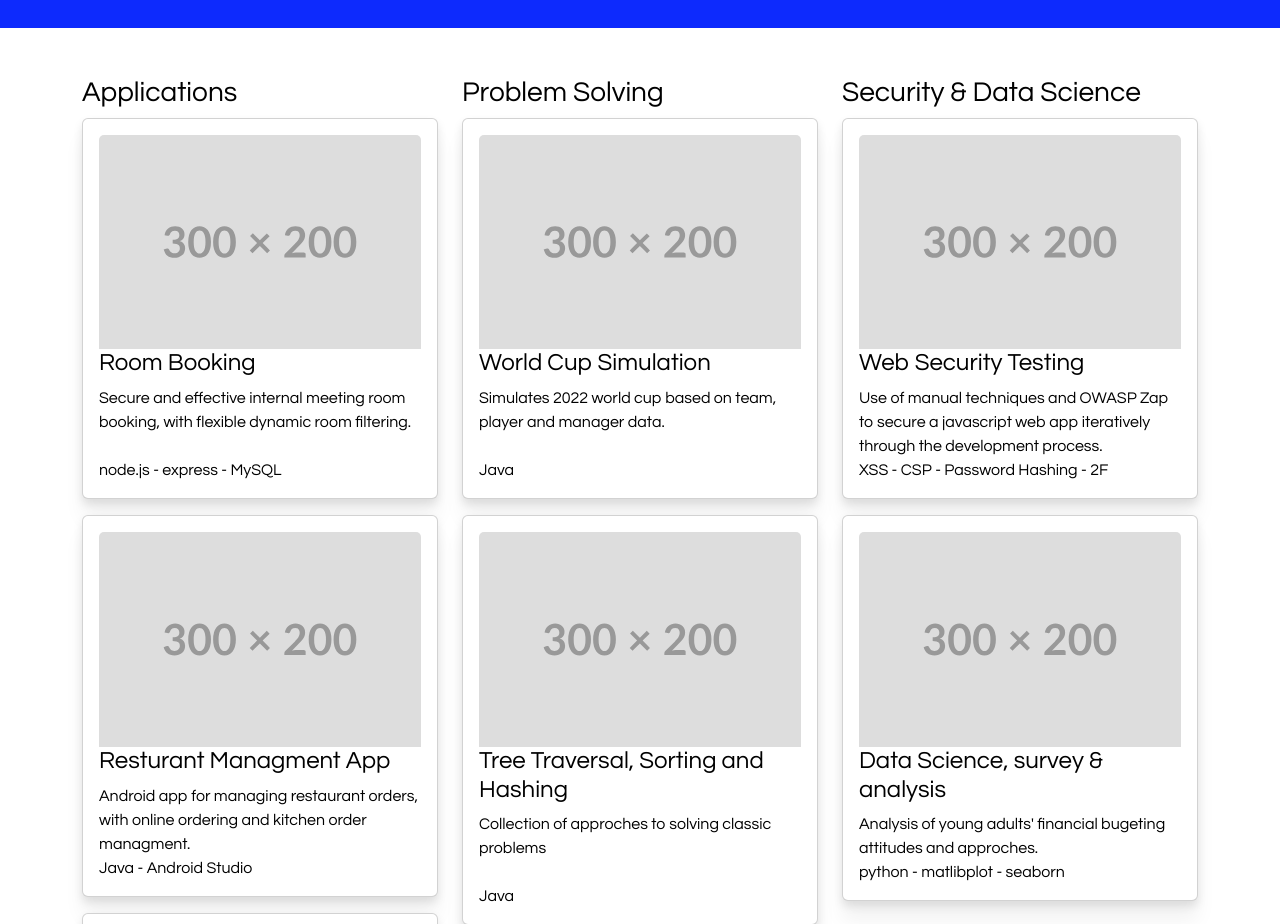
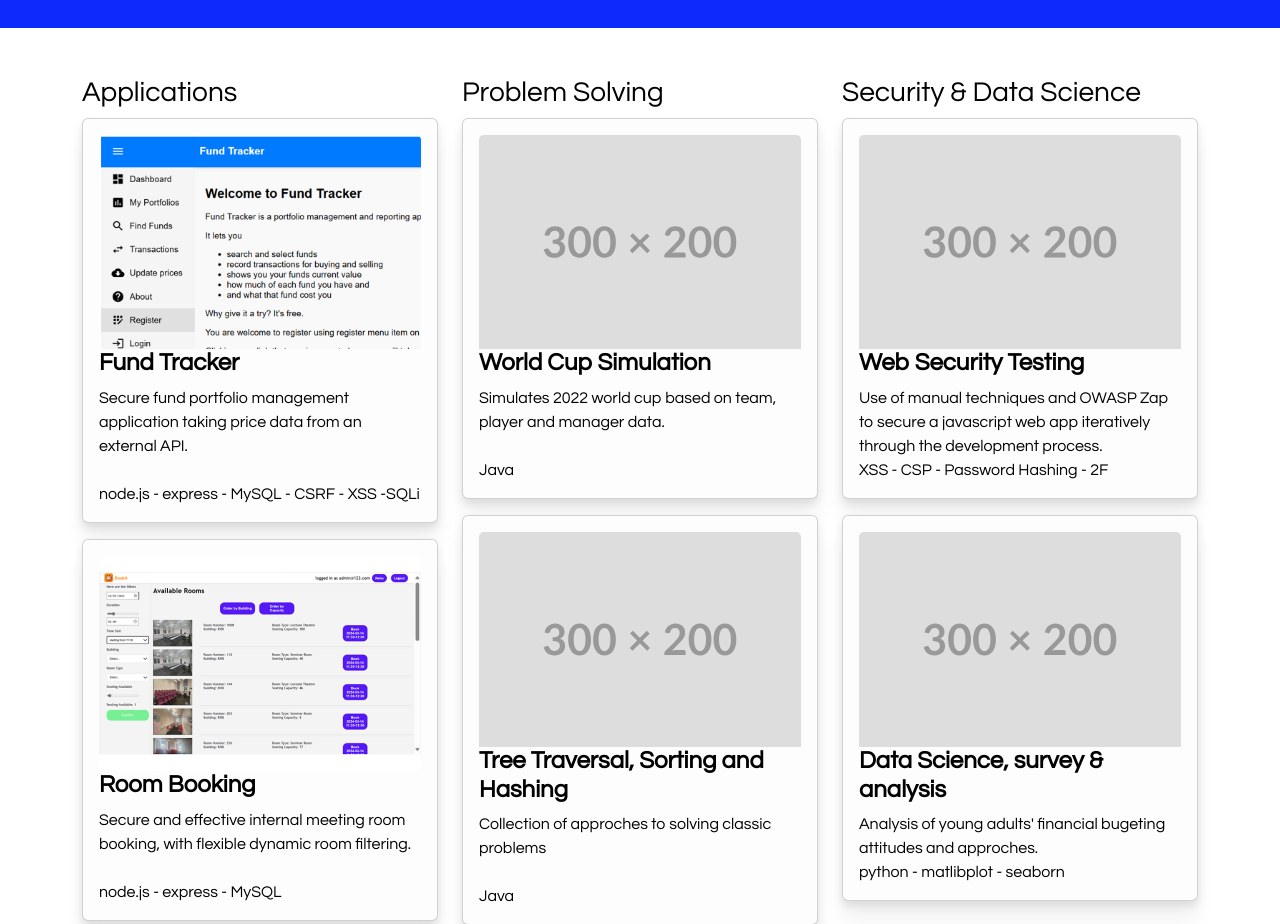
Before and after one commit to jbrun001/jbrun001.github.io, a plain HTML site: page allprojects.html in a window 1280 px wide. Shown: the part 260-1184 px from the top of the page. Drawn offline with nearby package versions, Linux system fonts and the light colour scheme.

Commit message:
update of two projects, committed to test

```diff
--- a/allprojects.html
+++ b/allprojects.html
@@ -61,12 +61,22 @@
           <h3>Applications</h3>
           <div class="card-deck mb-4">
             <!-- each project is a card which contains an image, then project detail which is a title and a description of the project -->
-            <article class="card">
-              <img src="./media/projects/300x200.svg" alt="Room Booking System" class="card-img-top">
-              <!-- project detail - a title and a description -->
-              <h4 class="card-title">Room Booking</h4>
-              <p class="card-text">Secure and effective internal meeting room booking, with flexible dynamic room filtering. </br></br>node.js - express - MySQL</p>
-            </article>
+            <a href="https://github.com/jbrun001/APIProject/blob/main/documentation/portfolio-highlights.md" class="card-link">
+              <article class="card">
+                <img src="./media/projects/project-fundtracker900x600.png" alt="Fund Tracker" class="card-img-top">
+                <!-- project detail - a title and a description -->
+                <h4 class="card-title">Fund Tracker</h4>
+                <p class="card-text">Secure fund portfolio management application taking price data from an external API.</br></br>node.js - express - MySQL - CSRF - XSS  -SQLi</p>
+              </article>
+            </a>
+            <a href="https://github.com/jbrun001/roombooking/blob/main/jbproject-highlights.md" class="card-link">
+              <article class="card">
+                <img src="./media/projects/project-roombooking600x400.png" alt="Room Booking System" class="card-img-top">
+                <!-- project detail - a title and a description -->
+                <h4 class="card-title">Room Booking</h4>
+                <p class="card-text">Secure and effective internal meeting room booking, with flexible dynamic room filtering. </br></br>node.js - express - MySQL</p>
+              </article>
+            </a>
             <article class="card">
               <img src="./media/projects/300x200.svg" alt="Resturant Management App" class="card-img-top">
               <!-- project detail - a title and a description -->
--- a/stylesheets/portfolio.css
+++ b/stylesheets/portfolio.css
@@ -132,7 +132,7 @@ a:hover.buttonlink {
   padding: 1em;
   /* make sure the card is below the floating menu*/
   z-index: 0;
-  background: #fff;
+  background: #fdfdfd;
   /* give the card a slight shadow by using black with a small amount of transparancy*/
   box-shadow:
     0 5px 10px rgba(0, 0, 0, 0.1),
@@ -142,6 +142,24 @@ a:hover.buttonlink {
   /* make the pop slower and smoother with a transition */
   transition: transform 1s ease-out;
 }
+
+/* make the project title bold */
+.card-title {
+  font-weight: bold;
+}
+
+
+/* make a link class so we can link to github - remove link styling*/
+.card-link {
+  text-decoration: none;
+  color: inherit;
+  display: block;
+}
+
+.card-link:hover {
+  color: inherit;
+}
+
 
 /* slightly transparent background used for cards in cv.html to make the timeline show through */
 .showtimeline {
```
Also changed, not shown: media/projects/project-fundtracker900x600.png (added), media/projects/project-roombooking600x400.png (added).
